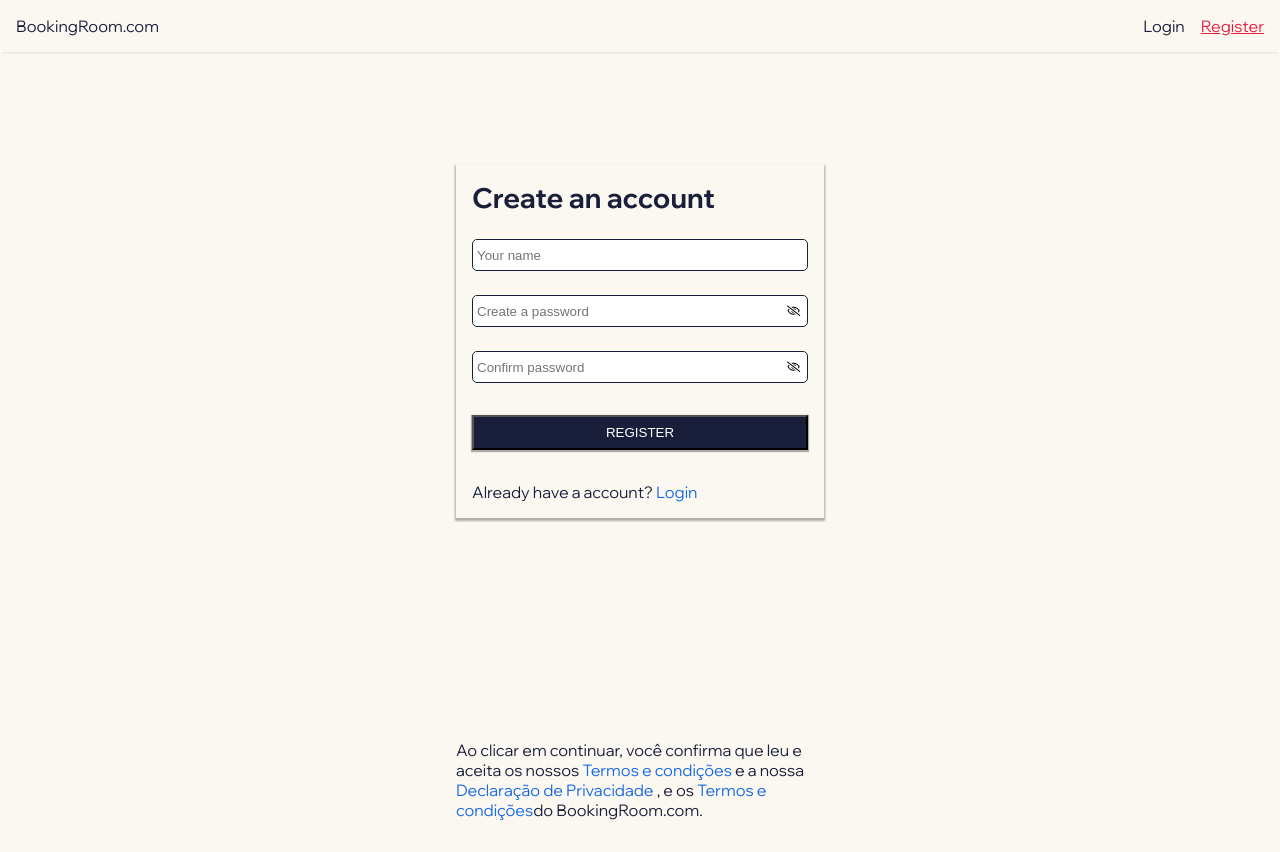
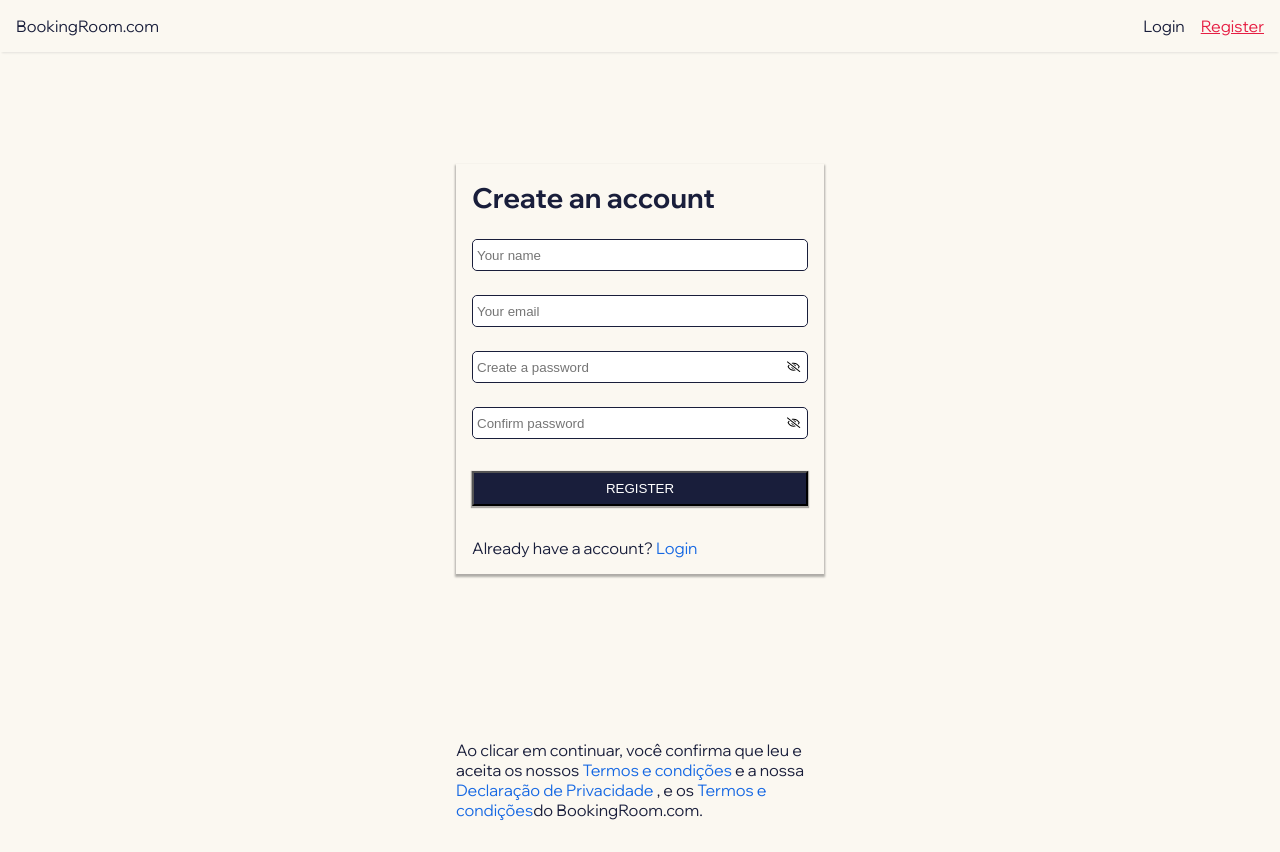
Before and after one commit to jessicasantosb/booking-room, a React (Vite) app: page /register in a window 1280 px wide. Built offline with nearby package versions, Linux system fonts and the light colour scheme.

Commit message:
feat: handle Login and Register

```diff
--- a/src/components/Input/index.jsx
+++ b/src/components/Input/index.jsx
@@ -2,7 +2,7 @@ import { useEffect, useState } from 'react';
 import { FaRegEye, FaRegEyeSlash } from 'react-icons/fa';
 import './index.scss';
 
-export default function Input({ type, placeholder, name, value, onChange, onBlur, error }) {
+export default function Input({ type, placeholder, name, value, onChange, error }) {
   const [isPassword, setIsPassword] = useState(false);
   const [slashEye, setSlashEye] = useState(true);
   const [inputType, setInputType] = useState(type);
@@ -26,7 +26,6 @@ export default function Input({ type, placeholder, name, value, onChange, onBlur
           name={name}
           value={value}
           onChange={onChange}
-          onBlur={onBlur}
         />
         {isPassword && (
           <button
--- a/src/pages/Login/index.jsx
+++ b/src/pages/Login/index.jsx
@@ -1,22 +1,59 @@
-import { Link } from 'react-router-dom';
+import axios from 'axios';
+import { useState } from 'react';
+import { Link, useNavigate } from 'react-router-dom';
 import Input from '../../components/Input';
 import TermsFooter from '../../components/TermsFooter';
 import './index.scss';
 
 export default function Login() {
+  const [email, setEmail] = useState('');
+  const [password, setPassword] = useState('');
+
+  const navigate = useNavigate();
+
+  const handleLogin = async (e) => {
+    e.preventDefault();
+
+    const user = { email, password };
+
+    try {
+      const response = await axios.post('/api/users/login', user);
+      if (response.data) {
+        navigate('/', { replace: true });
+      }
+    } catch (error) {
+      console.error(error);
+    }
+  };
+
   return (
     <section className='login container'>
       <main className='login__content'>
         <h1 className='login__title'>Login</h1>
 
-        <form>
-          <Input label='Name' type='text' placeholder='Your name ' />
-          <Input placeholder='Your password' type='password' />
-          <button className='login__button'>login</button>
+        <form onSubmit={handleLogin}>
+          <Input
+            placeholder='Your email'
+            type='email'
+            name={email}
+            value={email}
+            onChange={(e) => setEmail(e.target.value)}
+          />
+          <Input
+            placeholder='Create a password'
+            type='password'
+            name={password}
+            value={password}
+            onChange={(e) => setPassword(e.target.value)}
+          />
+
+          <button className='login__button' type='submit'>
+            login
+          </button>
         </form>
 
         <p>
-          Still don't have a account?{' '}
+          Still don&apos;t have a account?{' '}
           <Link to={'/register'} className='login__link'>
             Register
           </Link>
--- a/src/pages/Register/index.jsx
+++ b/src/pages/Register/index.jsx
@@ -1,19 +1,73 @@
-import { Link } from 'react-router-dom';
+import axios from 'axios';
+import { useState } from 'react';
+import { Link, useNavigate } from 'react-router-dom';
 import Input from '../../components/Input';
 import TermsFooter from '../../components/TermsFooter';
 import './index.scss';
 
 export default function Register() {
+  const [name, setName] = useState('');
+  const [email, setEmail] = useState('');
+  const [password, setPassword] = useState('');
+  const [confirmPassword, setConfirmPassword] = useState('');
+
+  const navigate = useNavigate();
+
+  const handleRegister = async (e) => {
+    e.preventDefault();
+
+    if (password === confirmPassword) {
+      const user = { name, email, password, confirmPassword };
+
+      try {
+        await axios.post('/api/users/register', user).data;
+        navigate('/login', { replace: true });
+      } catch (error) {
+        console.error(error);
+      }
+    } else {
+      alert('Password not matched');
+    }
+  };
+
   return (
     <section className='register container'>
       <main className='register__content'>
         <h1 className='register__title'>Create an account</h1>
 
-        <form>
-          <Input label='Name: ' type='text' placeholder='Your name ' />
-          <Input placeholder='Create a password' type='password' />
-          <Input placeholder='Confirm password' type='password' />
-          <button className='register__button'>register</button>
+        <form onSubmit={handleRegister}>
+          <Input
+            placeholder='Your name'
+            type='text'
+            name={name}
+            value={name}
+            onChange={(e) => setName(e.target.value)}
+          />
+          <Input
+            placeholder='Your email'
+            type='email'
+            name={email}
+            value={email}
+            onChange={(e) => setEmail(e.target.value)}
+          />
+          <Input
+            placeholder='Create a password'
+            type='password'
+            name={password}
+            value={password}
+            onChange={(e) => setPassword(e.target.value)}
+          />
+          <Input
+            placeholder='Confirm password'
+            type='password'
+            name={confirmPassword}
+            value={confirmPassword}
+            onChange={(e) => setConfirmPassword(e.target.value)}
+          />
+
+          <button className='register__button' type='submit'>
+            register
+          </button>
         </form>
 
         <p>
```
